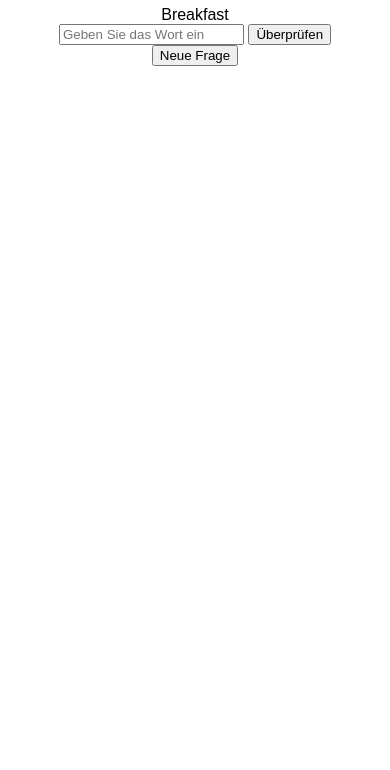
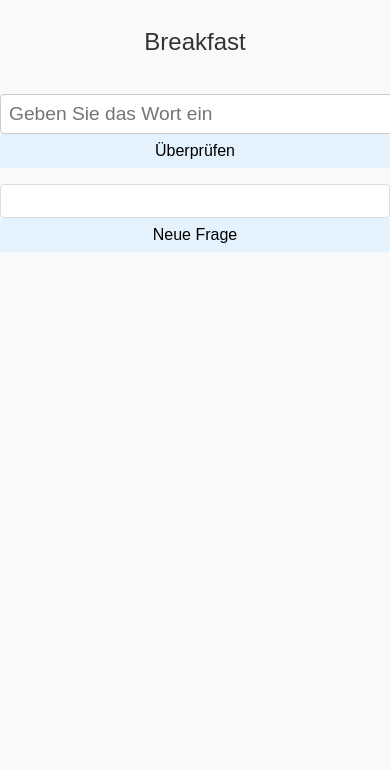
Before and after one commit to huibertgill/word-master, a plain HTML site: page index.html in a window 390 px wide. Shown: the part 74-844 px from the top of the page. Drawn offline with Linux system fonts and the light colour scheme; no server answers.

Commit message:
UI verbessert, nun auch Mobile ready

```diff
--- a/style.css
+++ b/style.css
@@ -1,19 +1,105 @@
+/* Modernes, helles Farbschema */
+:root {
+  --primary-color: #00698f;
+  --background: #f7f9fa;
+  --text-color: #333;
+  --button-bg: #e3f2fd;
+  --button-hover: #d1ecf8;
+}
+
+/* Grundlegende Styling */
 body {
- font-family: Arial, sans-serif;
- text-align: center;
+  font-family: 'Arial', sans-serif;
+  margin: 0;
+  padding: 0;
+  background-color: var(--background);
+  color: var(--text-color);
+  line-height: 1.6;
+  text-align: center;
+}
+
+.container {
+  max-width: 800px;
+  margin: 2rem auto;
+  padding: 0 1rem;
 }
 
 h1 {
- color: #00698f;
-h1 {
-  color: #00698f;
+  color: var(--primary-color);
+  margin-bottom: 2rem;
+}
+
+/* Flexbox-Layout für Eingabefeld und Buttons */
+.input-group {
+  display: flex;
+  flex-wrap: wrap;
+  gap: 0.5rem;
+  justify-content: center;
+  margin-bottom: 1rem;
+}
+
+#user-input {
+  flex: 1 1 auto;
+  padding: 0.5rem;
+  font-size: 1.2rem;
+  border: 1px solid #ccc;
+  border-radius: 4px;
+}
+
+button {
+  padding: 0.5rem 1rem;
+  font-size: 1rem;
+  background-color: var(--button-bg);
+  border: none;
+  border-radius: 4px;
+  cursor: pointer;
+  transition: background-color 0.3s;
+}
+
+button:hover {
+  background-color: var(--button-hover);
 }
 
 #word-display {
-  margin-bottom: 100px;
+  margin-bottom: 2rem;
+  font-size: 1.5rem;
 }
 
-#user-input {
-  font-size: 2em;
+#result {
+  margin-top: 1rem;
+  padding: 1rem;
+  background-color: #fff;
+  border: 1px solid #ddd;
+  border-radius: 4px;
 }
+
+/* Responsives Design */
+@media (max-width: 600px) {
+  .input-group {
+    flex-direction: column;
+  }
+  #user-input, button {
+    width: 100%;
+  }
+  h1 {
+    font-size: 1.8rem;
+  }
 }
+
+@media (min-width: 601px) and (max-width: 1024px) {
+  .container {
+    padding: 0 2rem;
+  }
+}
+
+@media (min-width: 1025px) {
+  .container {
+    max-width: 900px;
+  }
+}
+
+/* Barrierefreiheit */
+button:focus, #user-input:focus {
+  outline: 3px solid #00698f;
+  outline-offset: 2px;
+}
```
Also changed, not shown: 1 other file.
